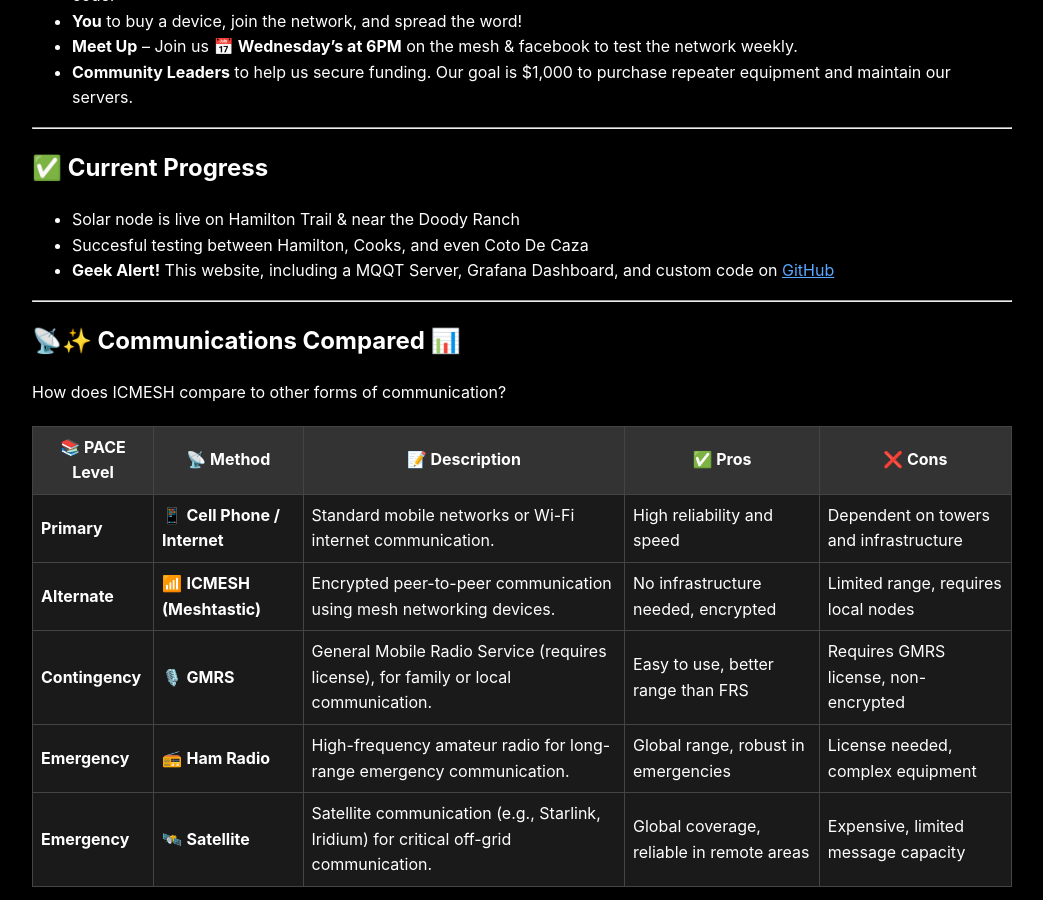
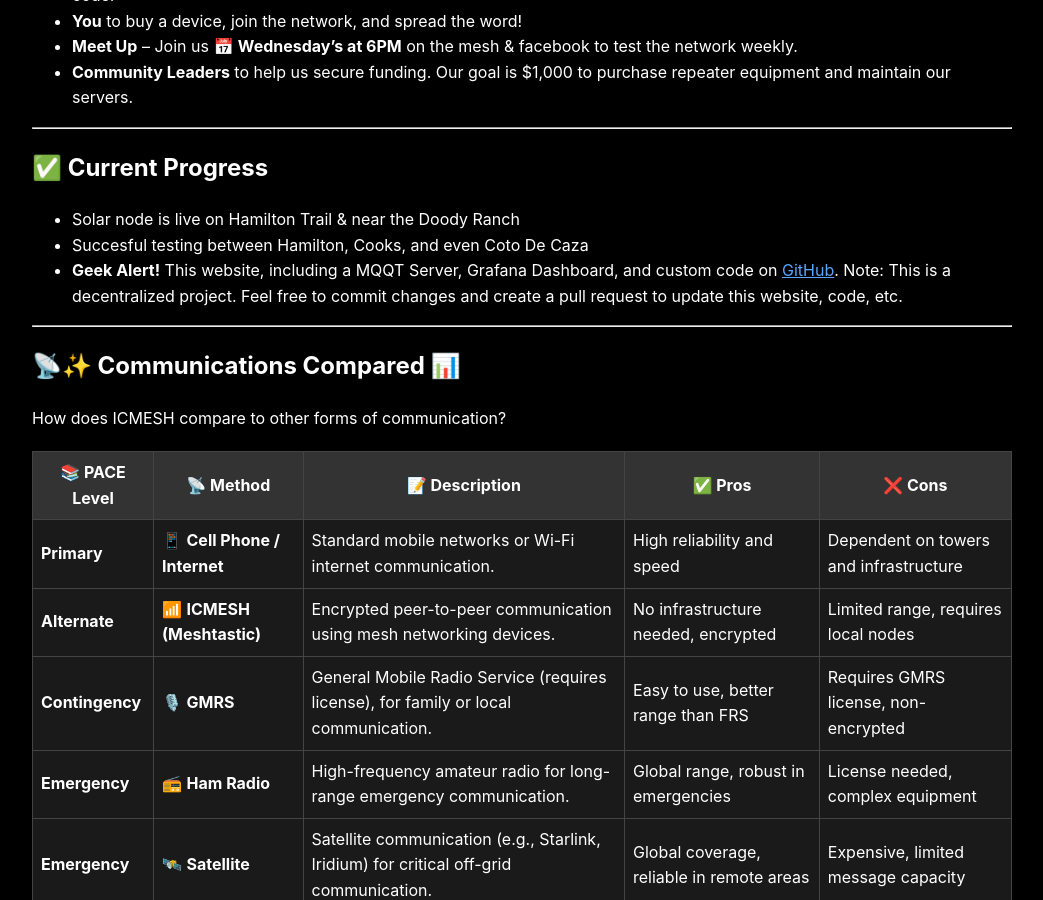
Before and after one commit to opticgroup/icmesh, a Jekyll site: the page built from index.md, in a window 1280 px wide and 900 px high, scrolled down 3144 px. Shown: the whole window, without its empty margins (118-1161 px from the left). Built offline with Jekyll 4.4.1, drawn with Linux system fonts in a browser that asks for light colours; our own code applies the rules of GitHub Pages for plain Markdown files.

Commit message:
Update index.md

```diff
--- a/index.md
+++ b/index.md
@@ -54,7 +54,7 @@ We're looking for:
 ## ✅ **Current Progress**
 - Solar node is live on Hamilton Trail & near the Doody Ranch
 - Succesful testing between Hamilton, Cooks, and even Coto De Caza
-- **Geek Alert!** This website, including a MQQT Server, Grafana Dashboard, and custom code on [GitHub](https://github.com/opticgroup/icmesh)
+- **Geek Alert!** This website, including a MQQT Server, Grafana Dashboard, and custom code on [GitHub](https://github.com/opticgroup/icmesh).  Note:  This is a decentralized project.  Feel free to commit changes and create a pull request to update this website, code, etc.
 
 ---
 
```
